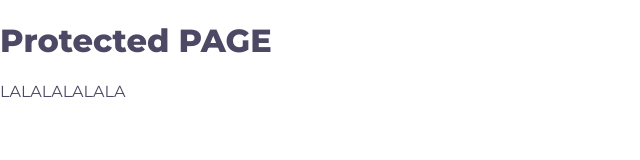
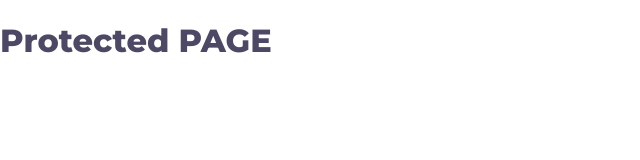
Before and after one commit to dani-santos-code/upload_it, a React (Create React App) app: page /dashboard in a window 1280 px wide. Shown: the top 160 px of the page, without its empty margins (0-640 px from the left). Built offline with nearby package versions, Linux system fonts and the light colour scheme; sample sign-in values are in the browser's storage.

Commit message:
creates Private Route component to avoid repetition

```diff
--- a/src/App.js
+++ b/src/App.js
@@ -4,6 +4,8 @@
 import { GlobalStyles } from "./GlobalStyles";
 import LoginPage from "./LoginPage";
 import Dashboard from "./Dashboard";
+import PrivateRoute from "./PrivateRoute";
+
 function App() {
   return (
     <Wrapper>
@@ -13,9 +15,9 @@
           <Route exact path="/">
             <LoginPage />
           </Route>
-          <Route path="/dashboard">
+          <PrivateRoute path="/dashboard">
             <Dashboard />
-          </Route>
+          </PrivateRoute>
         </Switch>
       </Router>
     </Wrapper>
--- a/src/Dashboard.js
+++ b/src/Dashboard.js
@@ -4,7 +4,6 @@
   return (
     <div>
       <h1> Protected PAGE</h1>
-      LALALALALALA
     </div>
   );
 }
--- /dev/null
+++ b/src/PrivateRoute.js
@@ -0,0 +1,25 @@
+import React, { useContext } from "react";
+import { Route, Redirect } from "react-router-dom";
+import { UserContext } from "./UserContext";
+
+export default function PrivateRoute({ children, ...rest }) {
+  const { token } = useContext(UserContext);
+
+  return (
+    <Route
+      {...rest}
+      render={({ location }) =>
+        token ? (
+          children
+        ) : (
+          <Redirect
+            to={{
+              pathname: "/",
+              state: { from: location },
+            }}
+          />
+        )
+      }
+    />
+  );
+}
```
